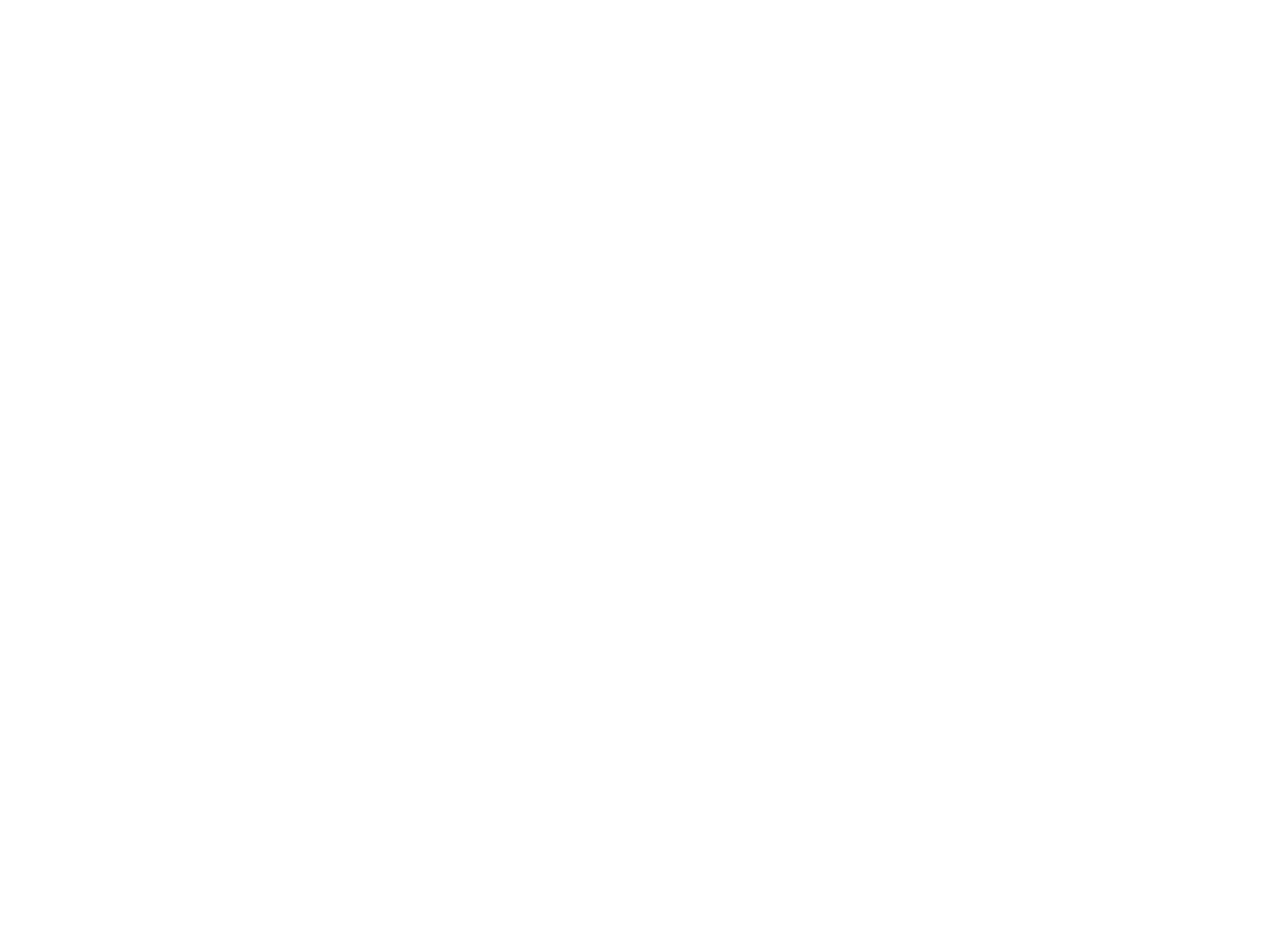
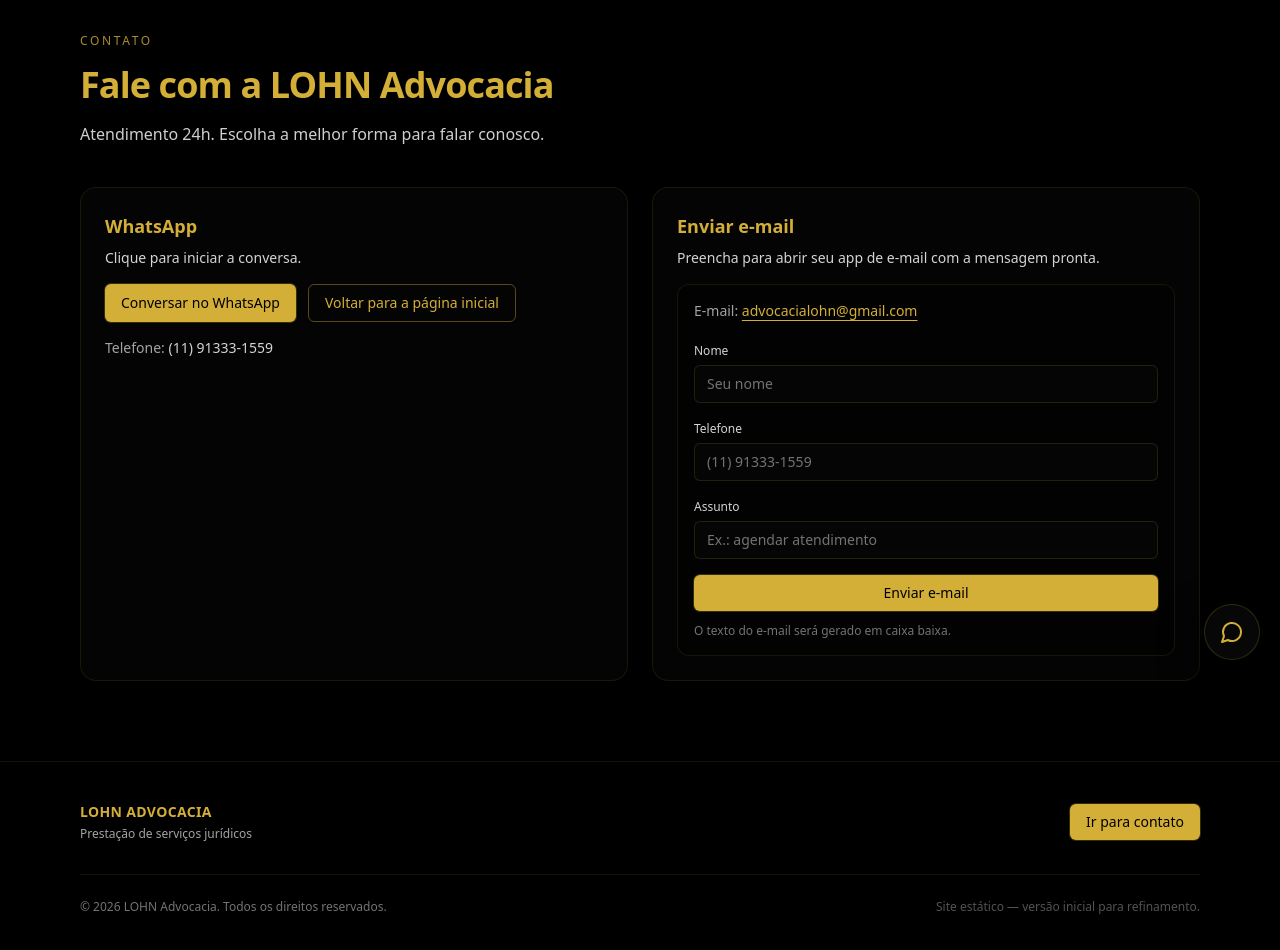
Before and after one commit to zerofreitas2009/Projeto-Site-LOHN, a React (Vite) app: page /contato in a window 1280 px wide. Before the commit this address had no page. Shown: the part 120-1070 px from the top of the page. Before the commit the page ends 800 px from the top, so only its background shows below. Built offline with nearby package versions, Linux system fonts and the light colour scheme.

Commit message:
[dyad] Formulário de e-mail movido para página/aba /contato; rodapé da página principal simplificado para conter apenas botão que leva a /contato; navegação atualizada para apontar Contato para /contato.

```diff
--- a/src/App.tsx
+++ b/src/App.tsx
@@ -1,10 +1,12 @@
 import { Route, Routes } from "react-router-dom";
 import Index from "./pages/Index";
+import Contact from "./pages/Contact";
 
 export default function App() {
   return (
     <Routes>
       <Route path="/" element={<Index />} />
+      <Route path="/contato" element={<Contact />} />
     </Routes>
   );
 }
--- a/src/components/site/SiteFooter.tsx
+++ b/src/components/site/SiteFooter.tsx
@@ -1,86 +1,22 @@
+import { Link } from "react-router-dom";
 import Button from "./ui/Button";
-import ContactEmailForm from "./ContactEmailForm";
-
-const WHATSAPP_NUMBER = "5511913331559";
-const WHATSAPP_URL = `https://wa.me/${WHATSAPP_NUMBER}`;
 
 export default function SiteFooter() {
   return (
-    <footer id="contato" className="scroll-mt-24 border-t border-gold/10">
-      <div className="mx-auto w-full max-w-6xl px-4 py-14">
-        {/* Rodapé / Contato */}
-        <div className="grid gap-10 md:grid-cols-3">
+    <footer className="border-t border-gold/10">
+      <div className="mx-auto w-full max-w-6xl px-4 py-10">
+        <div className="flex flex-col gap-4 md:flex-row md:items-center md:justify-between">
           <div>
             <div className="text-sm font-semibold tracking-wide text-gold">LOHN ADVOCACIA</div>
-            <p className="mt-3 text-sm leading-relaxed text-neutral-300">
-              Prestação de serviços jurídicos com atendimento moderno e foco em estratégia.
-            </p>
+            <div className="mt-1 text-xs text-neutral-400">Prestação de serviços jurídicos</div>
           </div>
 
-          <div>
-            <div className="text-sm font-semibold text-gold">Contato</div>
-            <ul className="mt-3 space-y-2 text-sm text-neutral-300">
-              <li>
-                <span className="text-neutral-400">WhatsApp:</span>{" "}
-                <a
-                  className="text-gold hover:text-gold-soft underline underline-offset-4"
-                  href={`${WHATSAPP_URL}?text=${encodeURIComponent(
-                    "Olá! Vim pelo site da LOHN Advocacia e gostaria de atendimento."
-                  )}`}
-                  target="_blank"
-                  rel="noreferrer"
-                >
-                  (11) 91333-1559
-                </a>
-              </li>
-              <li>
-                <span className="text-neutral-400">E-mail:</span>{" "}
-                <a
-                  className="text-gold hover:text-gold-soft underline underline-offset-4"
-                  href="mailto:Advocacialohn@gmail.com"
-                >
-                  Advocacialohn@gmail.com
-                </a>
-              </li>
-              <li>
-                <span className="text-neutral-400">Atendimento:</span> 24h
-              </li>
-            </ul>
-          </div>
-
-          <div>
-            <div className="text-sm font-semibold text-gold">Enviar e-mail</div>
-            <p className="mt-3 text-sm leading-relaxed text-neutral-300">
-              Preencha os dados abaixo para abrir seu app de e-mail com a mensagem pronta.
-            </p>
-
-            <ContactEmailForm />
-
-            <div className="mt-6">
-              <div className="text-sm font-semibold text-gold">Ação rápida</div>
-              <p className="mt-2 text-sm leading-relaxed text-neutral-300">
-                Se preferir, fale agora pelo WhatsApp.
-              </p>
-              <div className="mt-4 flex flex-col gap-3 sm:flex-row">
-                <a
-                  href={`${WHATSAPP_URL}?text=${encodeURIComponent(
-                    "Olá! Vim pelo site da LOHN Advocacia e gostaria de falar com um advogado."
-                  )}`}
-                  target="_blank"
-                  rel="noreferrer"
-                  className="inline-flex"
-                >
-                  <Button>Enviar mensagem</Button>
-                </a>
-                <a href="#top" className="inline-flex">
-                  <Button variant="outline">Voltar ao topo</Button>
-                </a>
-              </div>
-            </div>
-          </div>
+          <Link to="/contato" className="inline-flex">
+            <Button>Ir para contato</Button>
+          </Link>
         </div>
 
-        <div className="mt-10 flex flex-col gap-3 border-t border-gold/10 pt-6 text-xs text-neutral-500 md:flex-row md:items-center md:justify-between">
+        <div className="mt-8 flex flex-col gap-3 border-t border-gold/10 pt-6 text-xs text-neutral-500 md:flex-row md:items-center md:justify-between">
           <div>© {new Date().getFullYear()} LOHN Advocacia. Todos os direitos reservados.</div>
           <div className="text-neutral-600">Site estático — versão inicial para refinamento.</div>
         </div>
--- a/src/components/site/SiteHeader.tsx
+++ b/src/components/site/SiteHeader.tsx
@@ -1,4 +1,5 @@
 import { useEffect, useState } from "react";
+import { Link } from "react-router-dom";
 import { Menu, X } from "lucide-react";
 import Button from "./ui/Button";
 
@@ -9,7 +10,7 @@ const navItems = [
   { label: "Sobre", href: "#sobre" },
   { label: "Serviços", href: "#servicos" },
   { label: "Galeria", href: "#galeria" },
-  { label: "Contato", href: "#contato" },
+  { label: "Contato", href: "/contato" },
 ];
 
 export default function SiteHeader() {
@@ -56,7 +57,16 @@ export default function SiteHeader() {
 
         {/* Desktop */}
         <nav className="hidden items-center gap-6 md:flex">
-          {navItems.map((item) => (
+          {navItems.map((item) =>
+            item.href.startsWith("/") ? (
+              <Link
+                key={item.href}
+                to={item.href}
+                className="text-sm text-neutral-200/90 hover:text-gold transition"
+              >
+                {item.label}
+              </Link>
+            ) : (
               <a
                 key={item.href}
                 href={item.href}
@@ -64,7 +74,8 @@ export default function SiteHeader() {
               >
                 {item.label}
               </a>
-          ))}
+            )
+          )}
           <a href={whatsappHref} target="_blank" rel="noreferrer">
             <Button variant="outline">WhatsApp</Button>
           </a>
@@ -103,7 +114,17 @@ export default function SiteHeader() {
             </div>
 
             <div className="mt-6 flex flex-col gap-3">
-              {navItems.map((item) => (
+              {navItems.map((item) =>
+                item.href.startsWith("/") ? (
+                  <Link
+                    key={item.href}
+                    to={item.href}
+                    onClick={() => setOpen(false)}
+                    className="rounded-md border border-gold/10 bg-neutral-950/40 px-4 py-3 text-sm text-neutral-200 hover:border-gold/30"
+                  >
+                    {item.label}
+                  </Link>
+                ) : (
                   <a
                     key={item.href}
                     href={item.href}
@@ -112,7 +133,8 @@ export default function SiteHeader() {
                   >
                     {item.label}
                   </a>
-              ))}
+                )
+              )}
               <a href={whatsappHref} target="_blank" rel="noreferrer" onClick={() => setOpen(false)}>
                 <Button className="w-full">WhatsApp</Button>
               </a>
--- /dev/null
+++ b/src/pages/Contact.tsx
@@ -0,0 +1,80 @@
+import SiteHeader from "../components/site/SiteHeader";
+import ContactEmailForm from "../components/site/ContactEmailForm";
+import SiteFooter from "../components/site/SiteFooter";
+import WhatsAppFloatingButton from "../components/site/WhatsAppFloatingButton";
+import Button from "../components/site/ui/Button";
+
+const WHATSAPP_NUMBER = "5511913331559";
+const WHATSAPP_URL = `https://wa.me/${WHATSAPP_NUMBER}`;
+
+export default function Contact() {
+  return (
+    <div className="min-h-dvh bg-black text-neutral-200">
+      <SiteHeader />
+
+      <main className="mx-auto w-full max-w-6xl px-4 py-14 md:py-20">
+        <div className="max-w-2xl">
+          <p className="text-xs font-medium tracking-[0.22em] text-gold/80">CONTATO</p>
+          <h1 className="mt-4 text-3xl font-semibold tracking-tight text-gold sm:text-4xl">
+            Fale com a LOHN Advocacia
+          </h1>
+          <p className="mt-4 text-base leading-relaxed text-neutral-200/90">
+            Atendimento 24h. Escolha a melhor forma para falar conosco.
+          </p>
+        </div>
+
+        <div className="mt-10 grid gap-6 lg:grid-cols-2">
+          <section className="rounded-2xl border border-gold/10 bg-neutral-950/40 p-6">
+            <h2 className="text-lg font-semibold text-gold">WhatsApp</h2>
+            <p className="mt-2 text-sm text-neutral-300">
+              Clique para iniciar a conversa.
+            </p>
+
+            <div className="mt-4 flex flex-col gap-3 sm:flex-row">
+              <a
+                href={`${WHATSAPP_URL}?text=${encodeURIComponent(
+                  "Olá! Vim pelo site da LOHN Advocacia e gostaria de atendimento."
+                )}`}
+                target="_blank"
+                rel="noreferrer"
+                className="inline-flex"
+              >
+                <Button>Conversar no WhatsApp</Button>
+              </a>
+              <a href="/" className="inline-flex">
+                <Button variant="outline">Voltar para a página inicial</Button>
+              </a>
+            </div>
+
+            <div className="mt-4 text-sm text-neutral-300">
+              <span className="text-neutral-400">Telefone:</span> (11) 91333-1559
+            </div>
+          </section>
+
+          <section className="rounded-2xl border border-gold/10 bg-neutral-950/40 p-6">
+            <h2 className="text-lg font-semibold text-gold">Enviar e-mail</h2>
+            <p className="mt-2 text-sm text-neutral-300">
+              Preencha para abrir seu app de e-mail com a mensagem pronta.
+            </p>
+
+            <div className="mt-4 rounded-xl border border-gold/10 bg-black/40 p-4">
+              <div className="text-sm text-neutral-300">
+                <span className="text-neutral-400">E-mail:</span>{" "}
+                <a
+                  className="text-gold hover:text-gold-soft underline underline-offset-4"
+                  href="mailto:advocacialohn@gmail.com"
+                >
+                  advocacialohn@gmail.com
+                </a>
+              </div>
+              <ContactEmailForm />
+            </div>
+          </section>
+        </div>
+      </main>
+
+      <SiteFooter />
+      <WhatsAppFloatingButton />
+    </div>
+  );
+}
```
Lines whose indentation alone changed are shown as unchanged.
